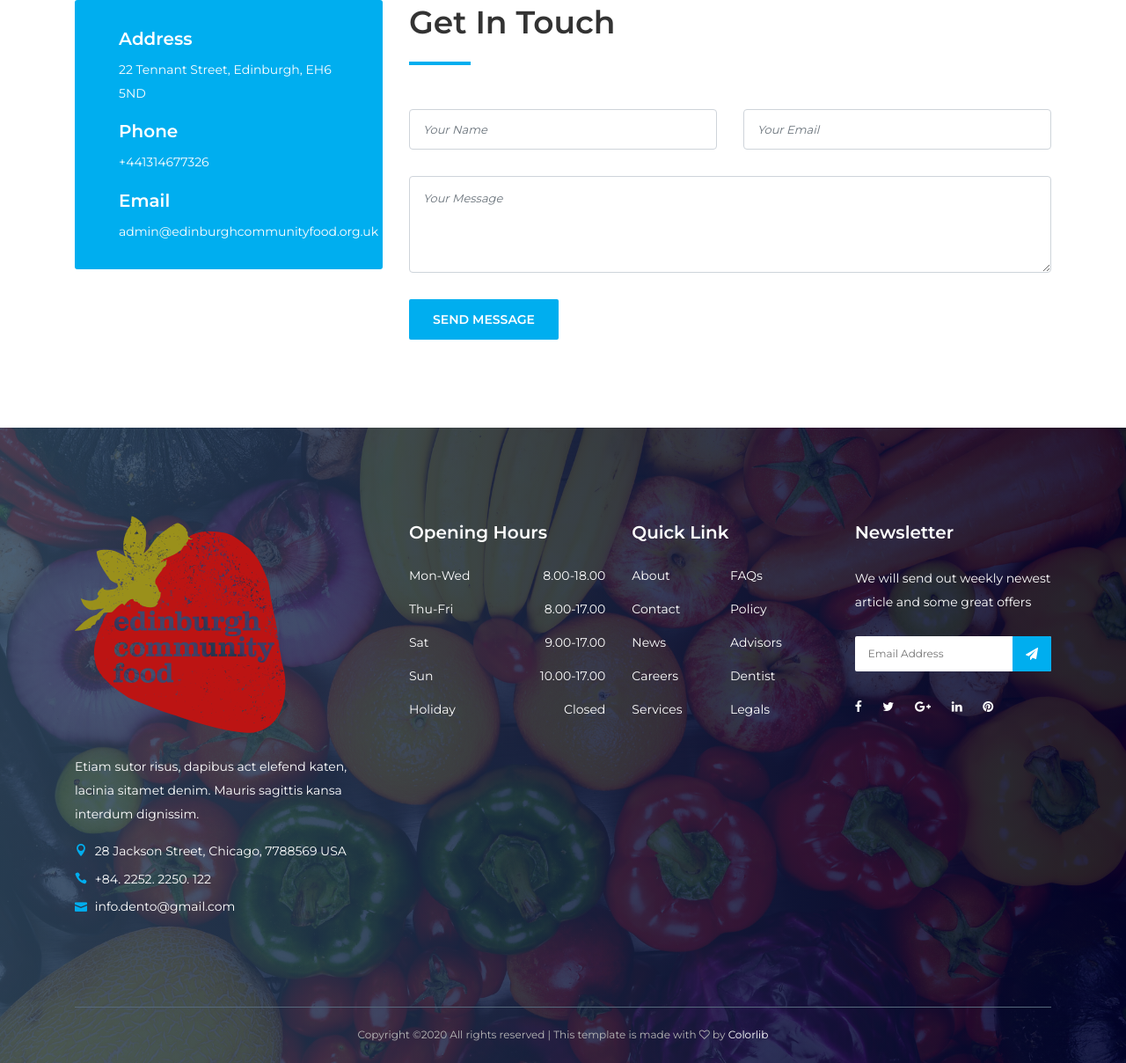
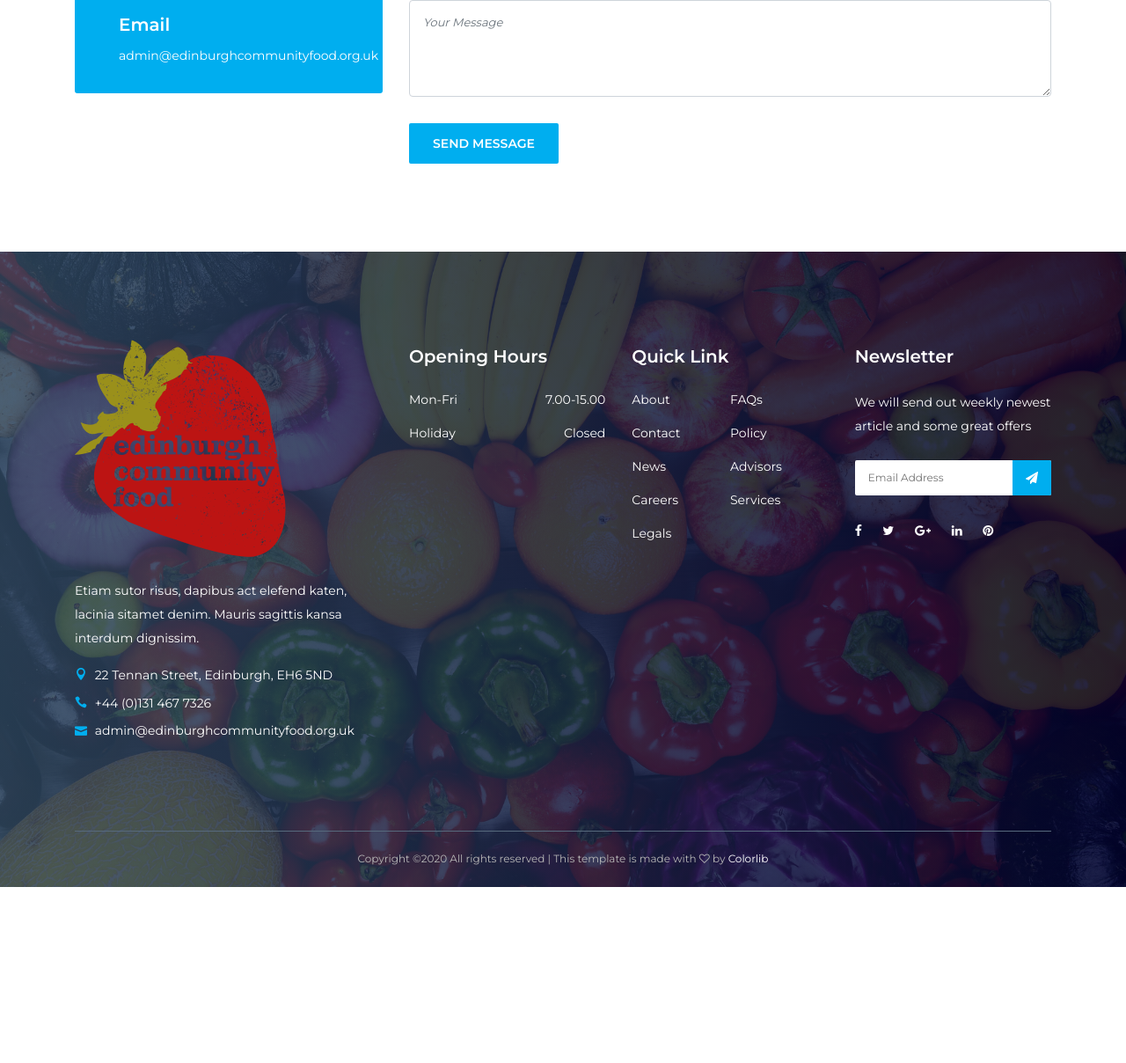
Before and after one commit to ArtusU/ecfwebsite, a Django app: template website/templates/contact.html in a window 1280 px wide. Shown: the part 1031-2239 px from the top of the page at 88% size. After the commit the page ends 2039 px from the top, so only its background shows below. Run offline with Django 3.2, Linux system fonts and the light colour scheme; the template is opened without the code that fills it, so the values that code supplies are empty; some libraries are stand-ins or nearby versions; some web fonts are replaced.

Commit message:
contact.html

```diff
--- a/website/templates/contact.html
+++ b/website/templates/contact.html
@@ -44,7 +44,7 @@
           <!-- Top Header Social Info -->
           <div class="col-6 col-md-3 col-lg-4">
             <div class="top-header-social-info text-right">
-              <a href="#" data-toggle="tooltip" data-placement="bottom" title="Facebook"><i class="fa fa-facebook"></i></a>
+              <a href="https://www.facebook.com/EdinComFood" data-toggle="tooltip" data-placement="bottom" title="Facebook"><i class="fa fa-facebook"></i></a>
               <a href="#" data-toggle="tooltip" data-placement="bottom" title="Twitter"><i class="fa fa-twitter"></i></a>
               <a href="#" data-toggle="tooltip" data-placement="bottom" title="Google Plus"><i class="fa fa-google-plus"></i></a>
               <a href="#" data-toggle="tooltip" data-placement="bottom" title="Linkedin"><i class="fa fa-linkedin"></i></a>
@@ -64,7 +64,7 @@
           <nav class="classy-navbar justify-content-between" id="dentoNav">
 
             <!-- Logo -->
-            <a class="nav-brand" href="index.html"><img src="{% static 'website/img/core-img/ecf_logo2.png' %}" alt=""></a>
+            <a class="nav-brand" href="home.html"><img src="{% static 'website/img/core-img/ecf_logo2.png' %}" alt=""></a>
 
             <!-- Navbar Toggler -->
             <div class="classy-navbar-toggler">
@@ -82,10 +82,10 @@
               <!-- Nav Start -->
               <div class="classynav">
                 <ul id="nav">
-                  <li><a href="index.html">Home</a></li>
+                  <li><a href="home.html">Home</a></li>
                   <li><a href="#">Pages</a>
                     <ul class="dropdown">
-                      <li><a href="index.html">- Home</a></li>
+                      <li><a href="home.html">- Home</a></li>
                       <li><a href="about.html">- About Us</a></li>
                       <li><a href="service.html">- Service</a></li>
                       <li><a href="pricing.html">- Pricing</a></li>
@@ -125,7 +125,7 @@
             </div>
 
             <!-- Booking Now Button -->
-            <a href="#" class="btn dento-btn booking-btn">Booking Now</a>
+            <a href="#" class="btn dento-btn booking-btn">Buy Now</a>
           </nav>
         </div>
       </div>
@@ -134,15 +134,6 @@
   <!-- ***** Header Area End ***** -->
 
   <!-- ***** Breadcrumb Area Start ***** -->
-  <div class="breadcumb-area bg-img bg-gradient-overlay" style="background-image: url('{% static 'website/img/bg-img/fruit3.jpg' %}');">
-    <div class="container h-100">
-      <div class="row h-100 align-items-center">
-        <div class="col-12">
-          <h2 class="title">Contact</h2>
-        </div>
-      </div>
-    </div>
-  </div>
   <div class="breadcumb--con">
     <div class="container">
       <div class="row">
@@ -158,6 +149,7 @@
     </div>
   </div>
   <!-- ***** Breadcrumb Area End ***** -->
+
 
   <!-- ***** Contact Area Start ***** -->
   <section class="dento-contact-area mt-50 mb-100">
@@ -194,14 +186,14 @@
               <div class="line"></div>
             </div>
             <!-- Form -->
-            <form action="#" method="post">
+            <form action="{% url 'contact' %}" method="post">
               {% csrf_token %}
               <div class="row">
                 <div class="col-lg-6">
-                  <input type="text" name="message-name" class="form-control mb-30" placeholder="Your Name">
+                  <input type="text" name="name" class="form-control mb-30" placeholder="Your Name">
                 </div>
                 <div class="col-lg-6">
-                  <input type="email" name="message-email" class="form-control mb-30" placeholder="Your Email">
+                  <input type="email" name="email" class="form-control mb-30" placeholder="Your Email">
                 </div>
                 <div class="col-12">
                   <textarea name="message" class="form-control mb-30" placeholder="Your Message"></textarea>
@@ -226,12 +218,12 @@
         <!-- Single Footer Widget -->
         <div class="col-12 col-sm-6 col-lg-4">
           <div class="single-footer-widget">
-            <a href="./index.html" class="d-block mb-4"><img src="{% static 'website/img/core-img/ecf_logo.png' %}" alt=""></a>
+            <a href="./home.html" class="d-block mb-4"><img src="{% static 'website/img/core-img/ecf_logo.png' %}" alt=""></a>
             <p>Etiam sutor risus, dapibus act elefend katen, lacinia sitamet denim. Mauris sagittis kansa interdum dignissim.</p>
             <div class="footer-contact">
-              <p><i class="icon_pin"></i> 28 Jackson Street, Chicago, 7788569 USA</p>
-              <p><i class="icon_phone"></i> +84. 2252. 2250. 122</p>
-              <p><i class="icon_mail"></i> info.dento@gmail.com</p>
+              <p><i class="icon_pin"></i> 22 Tennan Street, Edinburgh, EH6 5ND</p>
+              <p><i class="icon_phone"></i> +44 (0)131 467 7326</p>
+              <p><i class="icon_mail"></i> admin@edinburghcommunityfood.org.uk</p>
             </div>
           </div>
         </div>
@@ -244,10 +236,7 @@
 
             <!-- Opening Hours -->
             <ul class="opening-hours">
-              <li><span>Mon-Wed</span> <span>8.00-18.00</span></li>
-              <li><span>Thu-Fri</span> <span>8.00-17.00</span></li>
-              <li><span>Sat</span> <span>9.00-17.00</span></li>
-              <li><span>Sun</span> <span>10.00-17.00</span></li>
+              <li><span>Mon-Fri</span> <span>7.00-15.00</span></li>
               <li><span>Holiday</span> <span>Closed</span></li>
             </ul>
           </div>
@@ -269,7 +258,6 @@
                 <li><a href="#">News</a></li>
                 <li><a href="#">Advisors</a></li>
                 <li><a href="#">Careers</a></li>
-                <li><a href="#">Dentist</a></li>
                 <li><a href="#">Services</a></li>
                 <li><a href="#">Legals</a></li>
               </ul>
--- a/website/urls.py
+++ b/website/urls.py
@@ -3,6 +3,7 @@
 
 urlpatterns = [
     path('', views.home, name='home'),
+    path('home.html', views.home, name='home'),
     path('contact.html', views.contact, name='contact'),
     path('blog.html', views.blog, name='blog'),
 ]
```
Also changed, not shown: ecfwebsite/settings.py (+9 -0 lines), website/templates/home.html (+4 -5 lines), website/views.py (+19 -0 lines).
